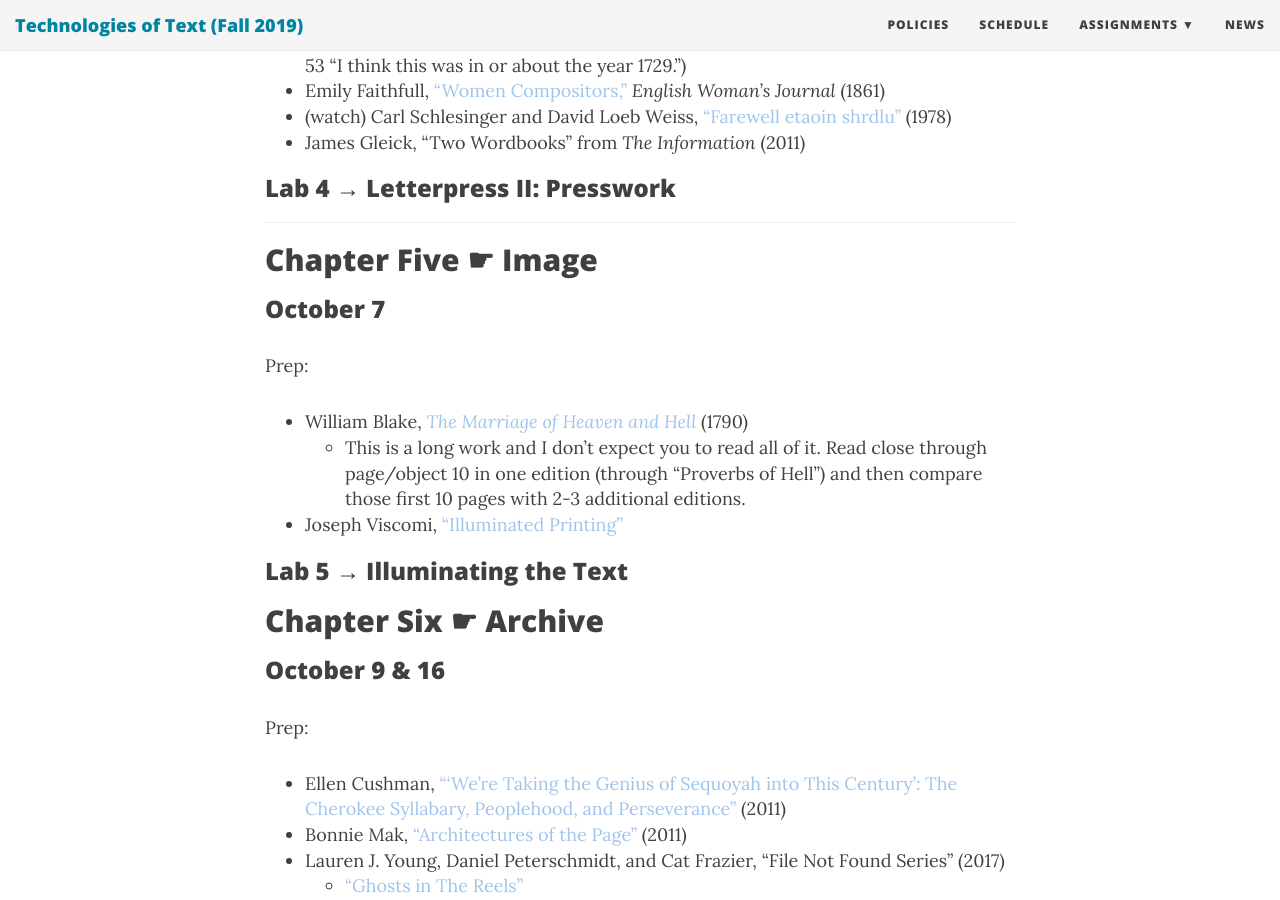
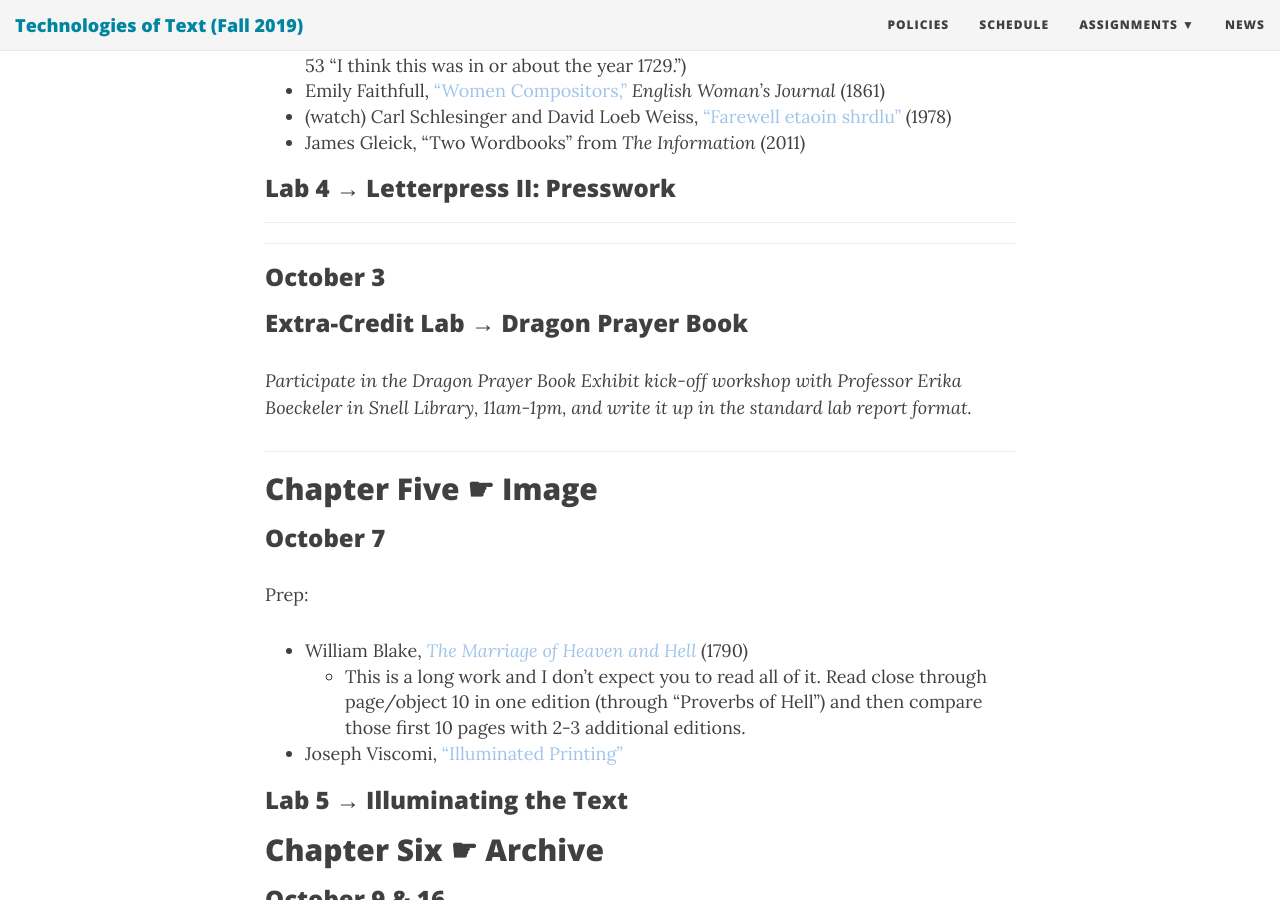
Before and after one commit to rccordell/f19tot, a Jekyll site: the page built from schedule.md, in a window 1280 px wide and 900 px high, scrolled down 2771 px. Built offline with Jekyll 4.4.1, drawn with Linux system fonts in a browser that asks for light colours; nearby versions of some CDN libraries; some web fonts are replaced; some of the changed text lies outside the part shown.

```diff
--- a/schedule.md
+++ b/schedule.md
@@ -86,6 +86,16 @@
 
 -----
 
+-----
+
+### October 3
+
+### Extra-Credit Lab &#8594; Dragon Prayer Book
+
+*Participate in the Dragon Prayer Book Exhibit kick-off workshop with Professor Erika Boeckeler in Snell Library, 11am-1pm, and write it up in the standard lab report format.*
+
+-----
+
 ## Chapter Five &#9755; Image
 
 ### October 7
```
Also changed, not shown: other parts of schedule.md (+1 -0 lines).
